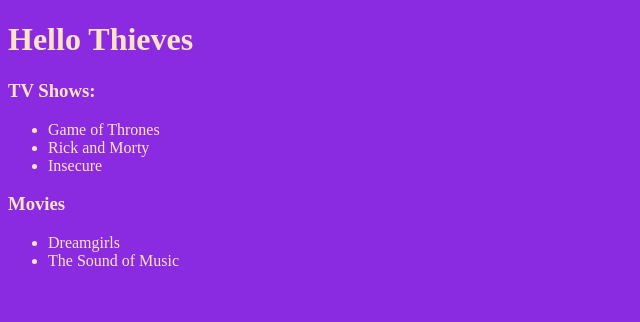
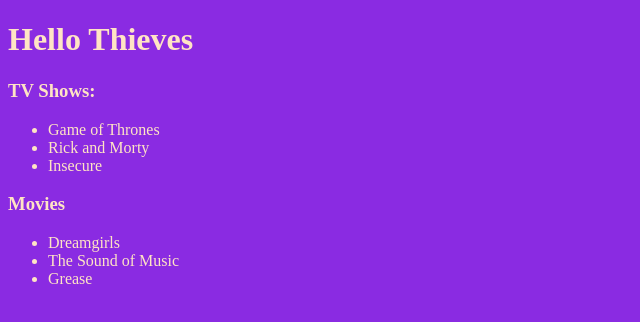
Before and after one commit to Adrienner1988/thieves_133_week1_day1, a plain HTML site: page index.html in a window 1280 px wide. Shown: the full height of the page, 0-640 px from the left. Drawn offline with Linux system fonts and the light colour scheme.

Commit message:
added Grease

```diff
--- a/index.html
+++ b/index.html
@@ -18,7 +18,7 @@
     <ul>
         <li>Dreamgirls</li>
         <li>The Sound of Music</li>
-
+        <li>Grease</li>
     </ul>
 </body>
 </html>
```
